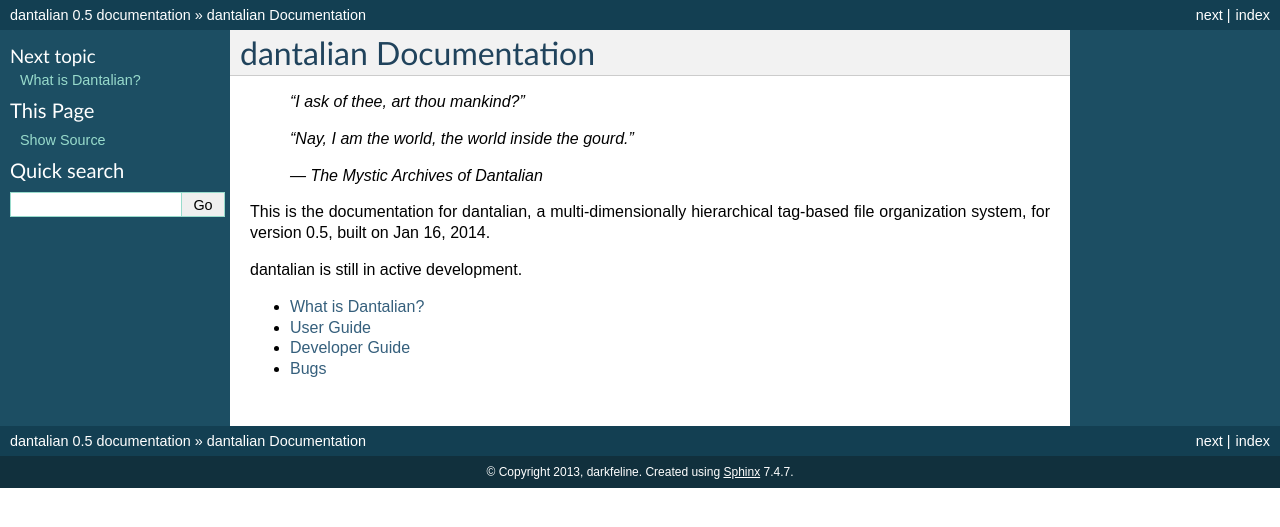
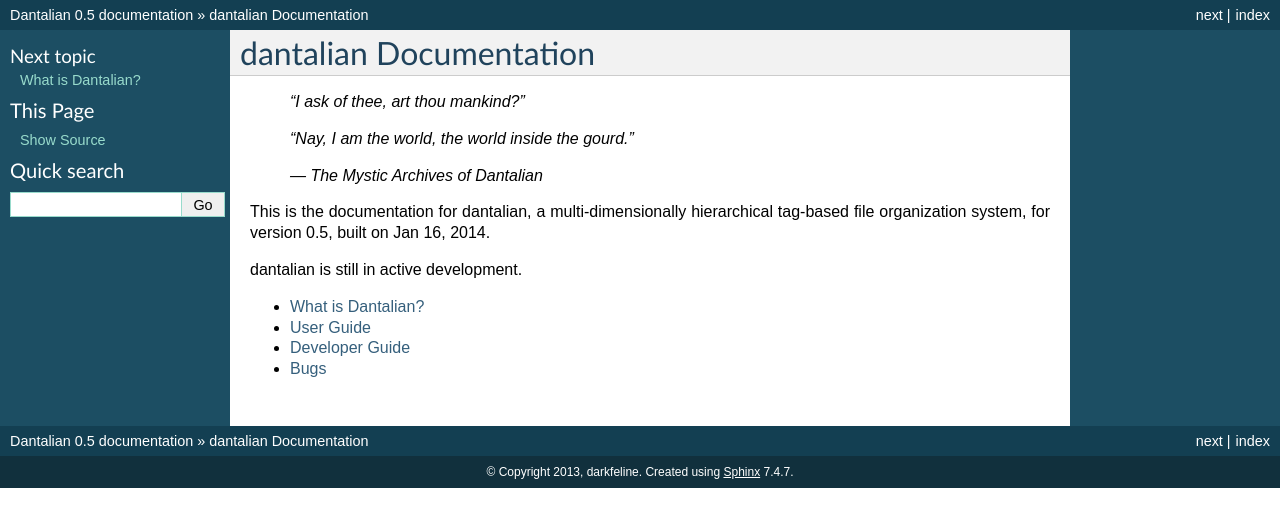
Before and after one commit to darkfeline/dantalian, a Sphinx documentation site: the page built from doc/index.rst, in a window 1280 px wide. Shown: the top 527 px of the page. Built offline with Sphinx 7.4.7, drawn with Linux system fonts in a browser that asks for light colours.

```diff
--- a/doc/conf.py
+++ b/doc/conf.py
@@ -46,7 +46,7 @@ source_suffix = '.rst'
 master_doc = 'index'
 
 # General information about the project.
-project = u'dantalian'
+project = u'Dantalian'
 copyright = u'2013, darkfeline'
 
 # The version info for the project you're documenting, acts as replacement for
@@ -219,7 +219,7 @@ latex_documents = [
 # One entry per manual page. List of tuples
 # (source start file, name, description, authors, manual section).
 man_pages = [
-    ('manpage', 'dantalian', u'dantalian cli script',
+    ('manpage', 'dantalian', u'Dantalian cli script',
      [u'darkfeline'], 1)
 ]
 
@@ -233,7 +233,7 @@ man_pages = [
 # (source start file, target name, title, author,
 #  dir menu entry, description, category)
 texinfo_documents = [
-  ('index', 'dantalian', u'dantalian Documentation',
+  ('index', 'dantalian', u'Dantalian Documentation',
    u'darkfeline', 'dantalian', 'One line description of project.',
    'Miscellaneous'),
 ]
```
